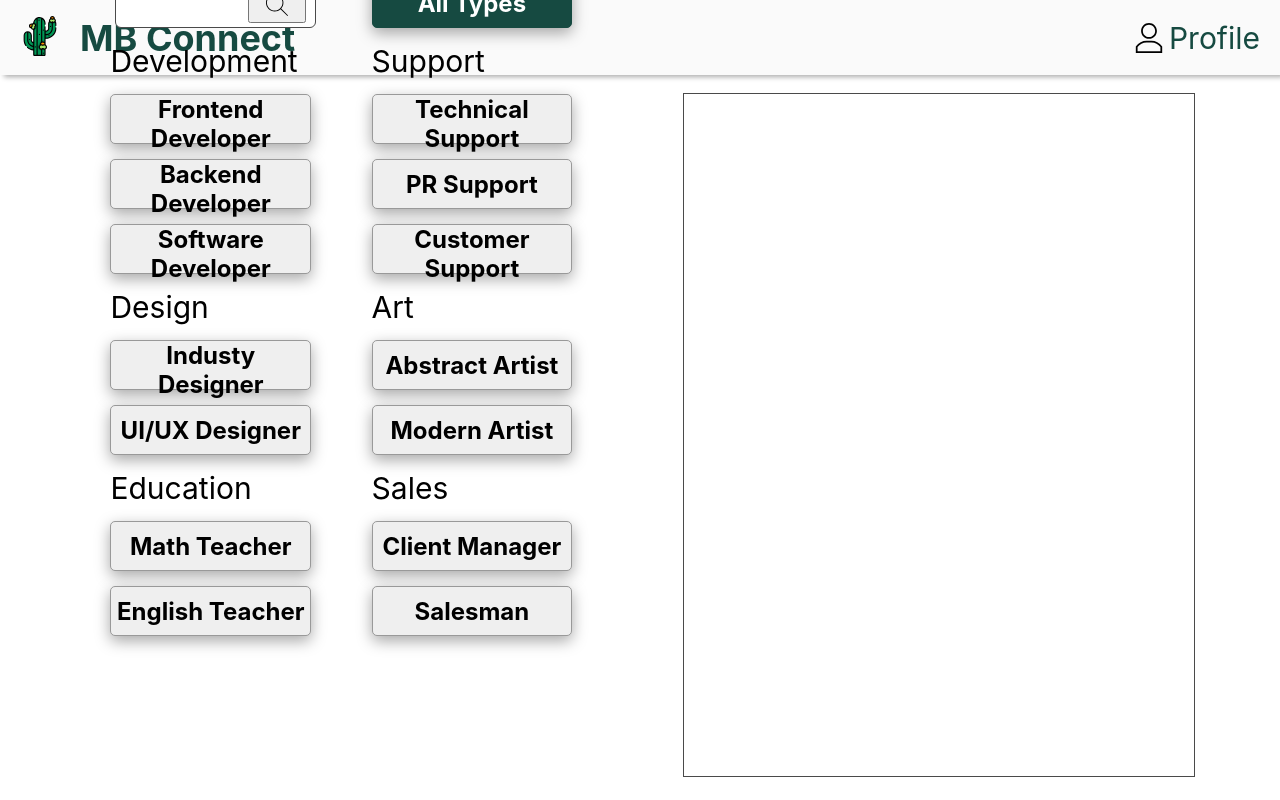
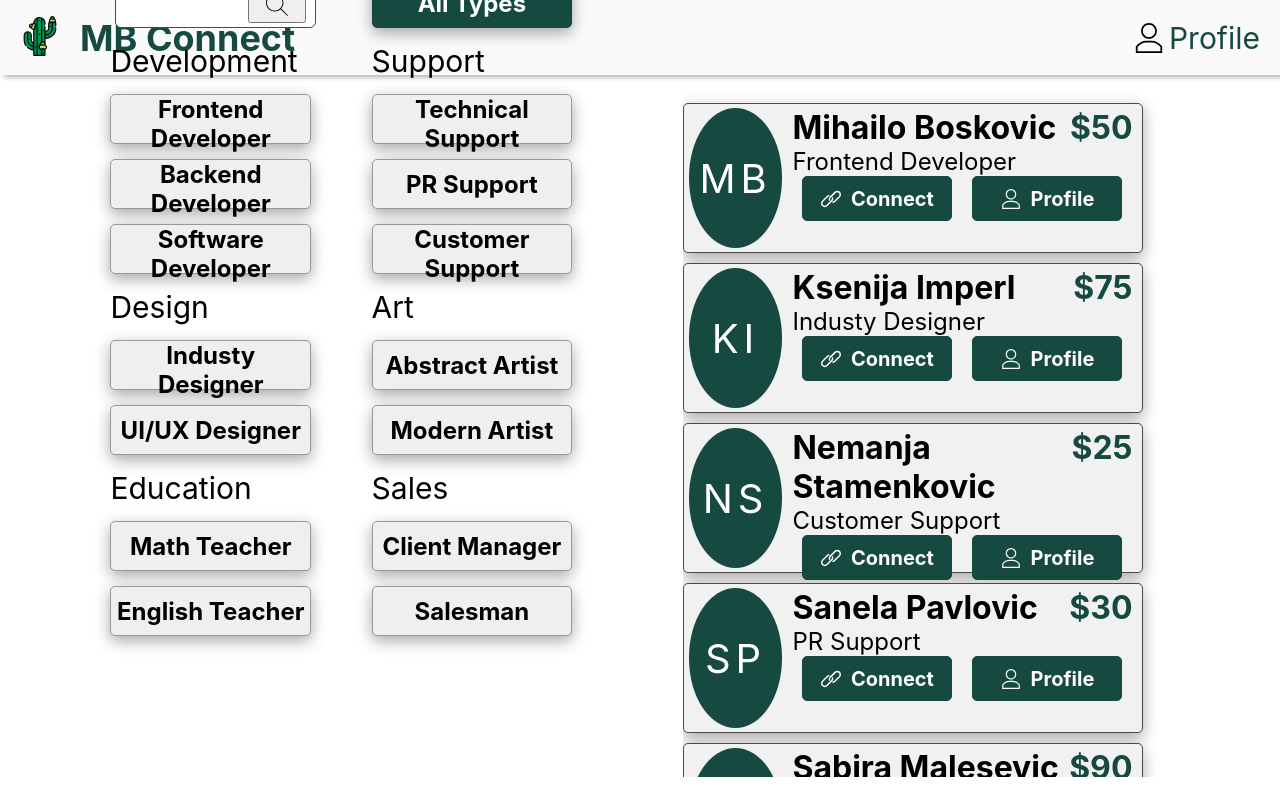
Before and after one commit to Mihailob5017/mb_connect, a React (Create React App) app in the folder client/: page / in a window 1280 px wide. Built offline with nearby package versions, Linux system fonts and the light colour scheme.

Commit message:
added the static experts list

```diff
--- a/client/src/components/expert/expert-list.component.js
+++ b/client/src/components/expert/expert-list.component.js
@@ -0,0 +1,71 @@
+import React from 'react';
+import './expert.style.scss';
+
+// Components
+import Expert from './expert-single.component';
+
+// Static Contnent
+const staticExperts = [
+	{
+		id: '1',
+		first_name: 'Mihailo',
+		last_name: 'Boskovic',
+		price: '50',
+		title: 'Frontend Developer',
+	},
+	{
+		id: '2',
+		first_name: 'Ksenija',
+		last_name: 'Imperl',
+		price: '75',
+		title: 'Industy Designer',
+	},
+	{
+		id: '3',
+		first_name: 'Nemanja',
+		last_name: 'Stamenkovic',
+		price: '25',
+		title: 'Customer Support',
+	},
+	{
+		id: '4',
+		first_name: 'Sanela',
+		last_name: 'Pavlovic',
+		price: '30',
+		title: 'PR Support',
+	},
+	{
+		id: '5',
+		first_name: 'Sabira',
+		last_name: 'Malesevic',
+		price: '90',
+		title: 'Modern Artist',
+	},
+	{
+		id: '6',
+		first_name: 'Igor',
+		last_name: 'Milojkovic',
+		price: '5',
+		title: 'Supplies Manager',
+	},
+	{
+		id: '7',
+		first_name: 'Jelisaveta',
+		last_name: 'Vukovic',
+		price: '40',
+		title: 'Industry Manager',
+	},
+];
+
+// Code
+const ExpertList = () => {
+	return (
+		<div className='expert-list-wrapper'>
+			{staticExperts.map((expert) => (
+				<Expert {...expert} />
+			))}
+		</div>
+	);
+};
+
+export default ExpertList;
--- a/client/src/components/expert/expert-single.component.js
+++ b/client/src/components/expert/expert-single.component.js
@@ -0,0 +1,37 @@
+import React from 'react';
+import './expert.style.scss';
+// Images
+import ConnectSVG from '../../images/link_white.svg';
+import ProfileSVG from '../../images/user_white.svg';
+
+const Expert = ({ id, first_name, last_name, price, title, image = '' }) => {
+	return (
+		<div id={id} className='expert-container'>
+			<div className='image-placeholder'>
+				<h1>
+					{first_name.charAt(0).toUpperCase() +
+						last_name.charAt(0).toUpperCase()}
+				</h1>
+			</div>
+			<div className='expert-content'>
+				<div className='main-info'>
+					<h1>{first_name + ' ' + last_name}</h1>
+					<h1>${price}</h1>
+				</div>
+				<p>{title}</p>
+				<div className='button-container'>
+					<button className='expert-button'>
+						<img src={ConnectSVG} alt='Connect' />
+						<p>Connect</p>
+					</button>
+					<button className='expert-button'>
+						<img src={ProfileSVG} alt='Profile' />
+						<p>Profile</p>
+					</button>
+				</div>
+			</div>
+		</div>
+	);
+};
+
+export default Expert;
--- a/client/src/components/expert/expert.style.scss
+++ b/client/src/components/expert/expert.style.scss
@@ -0,0 +1,79 @@
+.expert-list-wrapper {
+	height: 95%;
+	width: 40%;
+	overflow-y: scroll;
+	// Will copy this to another component
+	.expert-container {
+		width: 90%;
+		display: flex;
+		align-items: center;
+		margin: 10px 0;
+		flex-direction: row;
+		box-shadow: rgba(0, 0, 0, 0.35) 0px 5px 15px;
+		height: 150px;
+		border: 1px solid #4a4a4a;
+		border-radius: 5px;
+		background: #f1f1f1;
+		.image-placeholder {
+			display: flex;
+			align-items: center;
+			justify-content: center;
+			margin-left: 5px;
+			width: 140px;
+			height: 140px;
+			border-radius: 100%;
+			background: #164a41;
+			h1 {
+				font-weight: normal;
+				font-size: 40px;
+				color: white;
+				letter-spacing: 5px;
+			}
+		}
+		.expert-content {
+			flex: 1;
+			height: 150px;
+			padding: 5px 10px;
+			.main-info {
+				display: flex;
+				flex-direction: row;
+				justify-content: space-between;
+				h1:last-of-type {
+					color: #164a41;
+				}
+			}
+			p {
+				font-size: 24px;
+			}
+			.button-container {
+				display: flex;
+				flex-direction: row;
+				justify-content: flex-end;
+				button {
+					cursor: pointer;
+					margin: 0 10px;
+					background: #164a41;
+					display: flex;
+					flex-direction: row;
+					justify-content: center;
+					align-items: center;
+					border: 1px solid #164a41;
+					border-radius: 5px;
+					width: 150px;
+					height: 45px;
+					img {
+						width: 20px;
+						height: 20px;
+						margin-right: 5px;
+					}
+					p {
+						margin-left: 5px;
+						font-size: 20px;
+						font-weight: bold;
+						color: white;
+					}
+				}
+			}
+		}
+	}
+}
--- a/client/src/pages/Home/home-regular.style.scss
+++ b/client/src/pages/Home/home-regular.style.scss
@@ -58,9 +58,4 @@
 			font-size: 30px;
 		}
 	}
-	.expert-list-wrapper {
-		height: 95%;
-		width: 40%;
-		border: 1px solid #4a4a4a;
-	}
 }
--- a/client/src/pages/Home/home.regular.js
+++ b/client/src/pages/Home/home.regular.js
@@ -2,6 +2,7 @@ import React, { useState } from 'react';
 import './home-regular.style.scss';
 // Images
 import Profile from '../../images/user.svg';
+
 // Redux
 import { connect } from 'react-redux';
 // React Router
@@ -9,6 +10,7 @@ import { Link } from 'react-router-dom';
 // Components
 import Navbar from '../../components/navbar/navbar.component';
 import Input from '../../components/input/input.component';
+import ExpertList from '../../components/expert/expert-list.component';
 
 // Code
 const HomepageRegular = ({ options }) => {
@@ -28,8 +30,8 @@ const HomepageRegular = ({ options }) => {
 			</Navbar>
 
 			<div className='main-content-wrapper'>
+				{/* Filters Component */}
 				<div className='filter-wrapper'>
-					{/* Search Component */}
 					<div className='filter-container'>
 						<Input
 							type='text'
@@ -38,8 +40,6 @@ const HomepageRegular = ({ options }) => {
 							label='Search'
 							isSearch={true}
 						/>
-						{/* Filters Component */}
-
 						<label>Development</label>
 						{options
 							.filter((option) => option.group === 'development')
@@ -137,8 +137,9 @@ const HomepageRegular = ({ options }) => {
 								</button>
 							))}
 					</div>
+					{/* End of Filters Component */}
 				</div>
-				<div className='expert-list-wrapper'></div>
+				<ExpertList />
 			</div>
 		</>
 	);
```
Also changed, not shown: client/src/images/link_white.svg (added), client/src/images/user_white.svg (added).
